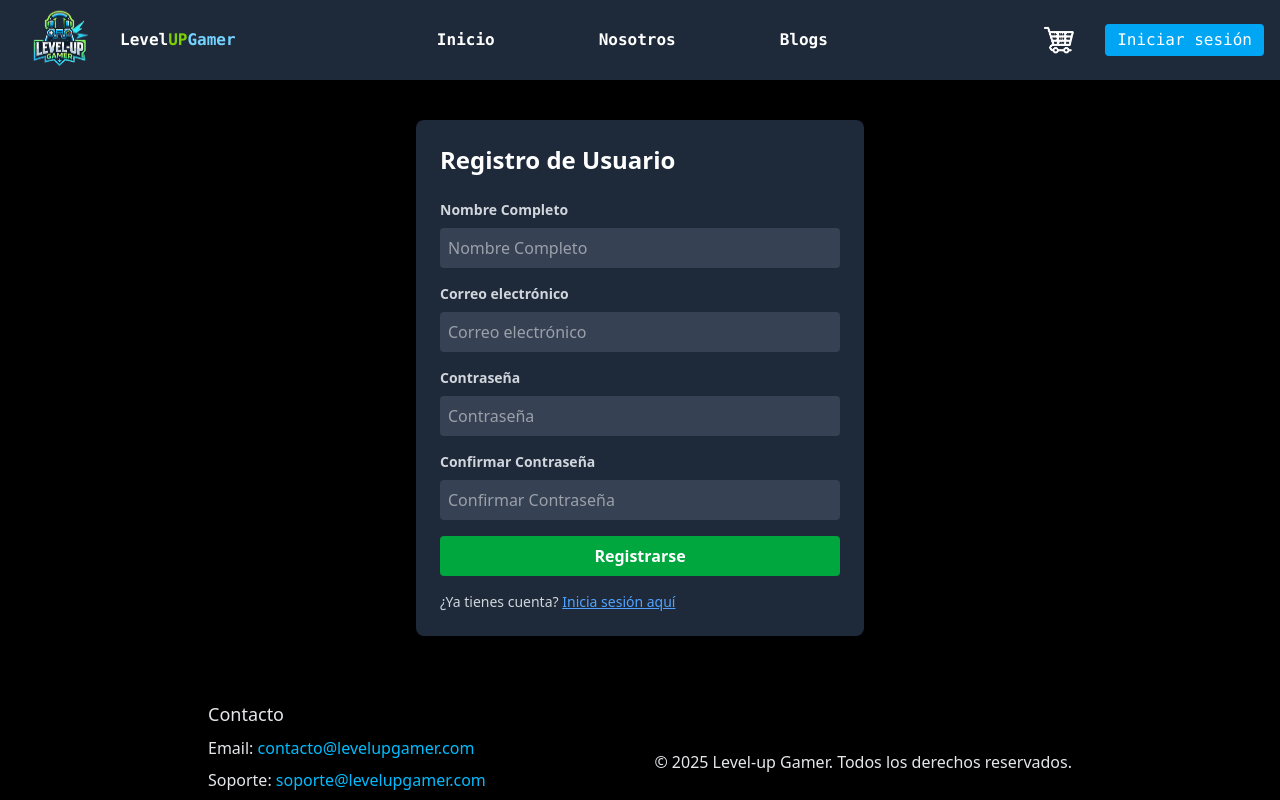
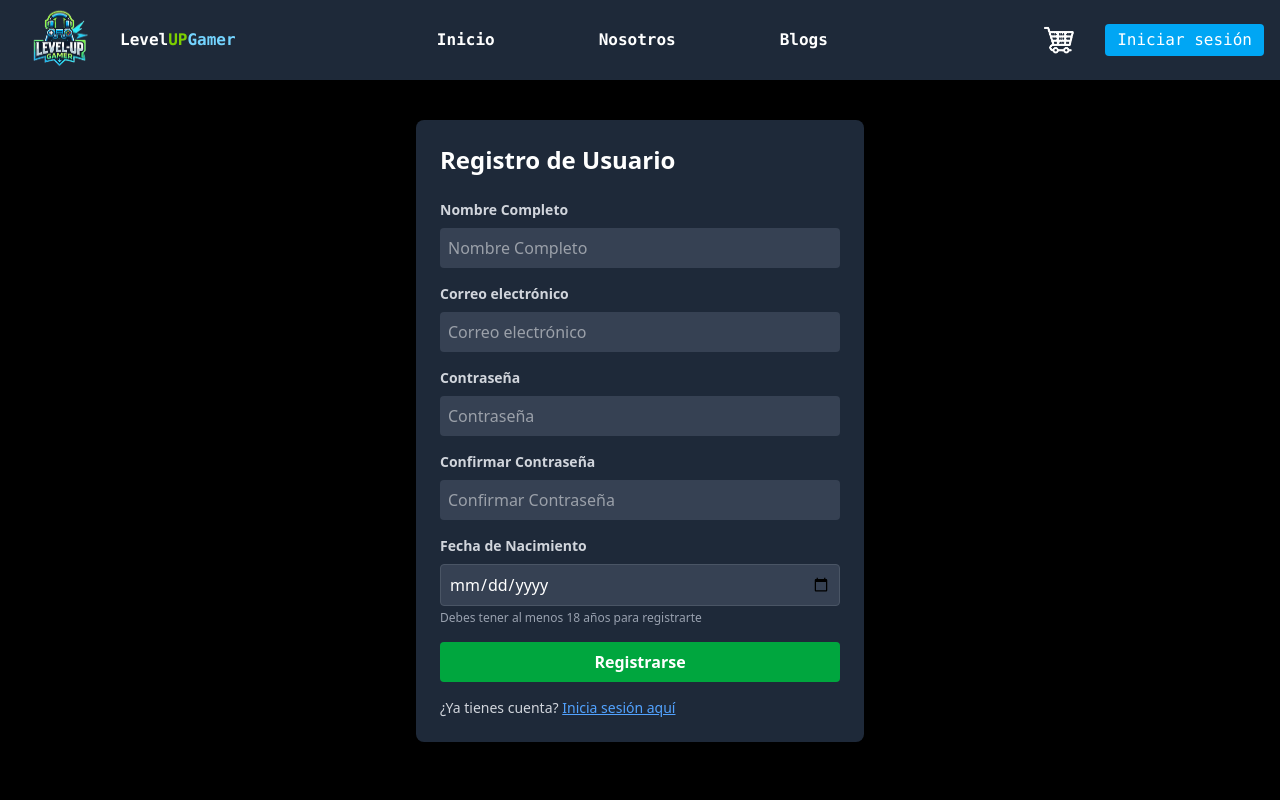
Before and after one commit to Alexander1-svg/levelup-react, a React (Vite) app: page /register in a window 1280 px wide. Shown: the top 800 px of the page. Built offline with nearby package versions, Linux system fonts and the light colour scheme; no server answers.

Commit message:
fix: Implementacion de fecha

```diff
--- a/src/pages/AuthContext.tsx
+++ b/src/pages/AuthContext.tsx
@@ -5,6 +5,8 @@ interface User {
   fullName: string;
   email: string;
   password: string;
+  birthDate: string;
+  age: number;
 }
 
 interface AuthContextType {
--- a/src/pages/NosotrosPage.tsx
+++ b/src/pages/NosotrosPage.tsx
@@ -4,6 +4,7 @@ export function NosotrosPage() {
       <h1 className="text-4xl font- text-sky-400 mb-6 text-center">
         Quiénes Somos
       </h1>
+
       <div className="p-6 rounded-lg shadow-lg">
         <p className="text-gray-300 text-lg leading-relaxed">
           Level-Up Gamer es una tienda online dedicada a satisfacer las
--- a/src/pages/RegisterPage.tsx
+++ b/src/pages/RegisterPage.tsx
@@ -7,6 +7,7 @@ export function RegisterPage() {
   const [email, setEmail] = useState<string>("");
   const [password, setPassword] = useState<string>("");
   const [confirmPassword, setConfirmPassword] = useState<string>("");
+  const [birthDate, setBirthDate] = useState<string>("");
 
   const handleRegister = (e: React.FormEvent) => {
     e.preventDefault();
@@ -15,6 +16,31 @@ export function RegisterPage() {
       alert("Las contraseñas no coinciden");
       return;
     } // Verificar si el email ya está registrado
+
+    // Validar fecha de nacimiento
+    if (!birthDate) {
+      alert("Por favor, ingresa tu fecha de nacimiento");
+      return;
+    }
+
+    // Calcular edad
+    const today = new Date();
+    const birthDateObj = new Date(birthDate);
+    let age = today.getFullYear() - birthDateObj.getFullYear(); // Cambia const por let
+    const monthDiff = today.getMonth() - birthDateObj.getMonth();
+
+    if (
+      monthDiff < 0 ||
+      (monthDiff === 0 && today.getDate() < birthDateObj.getDate())
+    ) {
+      age--; // Ahora puedes modificar age porque es let
+    }
+
+    // Validar que sea mayor de 18 años
+    if (age < 18) {
+      alert("Debes tener al menos 18 años para registrarte");
+      return;
+    }
 
     if (localStorage.getItem(email)) {
       alert("Este correo electrónico ya está registrado.");
@@ -117,6 +143,27 @@ export function RegisterPage() {
             required
           />
         </div>
+        <div>
+          <label
+            htmlFor="birthDate"
+            className="block text-gray-300 text-sm font-bold mb-2"
+          >
+            Fecha de Nacimiento
+          </label>
+          <input
+            type="date"
+            id="birthDate"
+            className="p-2 rounded bg-gray-700 text-white w-full border border-gray-600 focus:border-blue-500 focus:outline-none"
+            value={birthDate}
+            onChange={(e: React.ChangeEvent<HTMLInputElement>) =>
+              setBirthDate(e.target.value)
+            }
+            required
+          />
+          <p className="text-gray-400 text-xs mt-1">
+            Debes tener al menos 18 años para registrarte
+          </p>
+        </div>
         <button
           type="submit"
           className="bg-green-600 hover:bg-green-700 p-2 rounded text-white font-bold"
```
